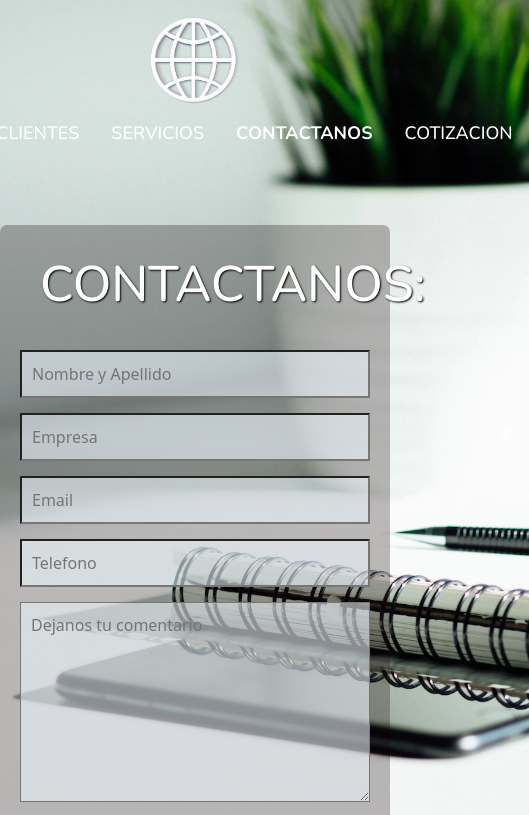
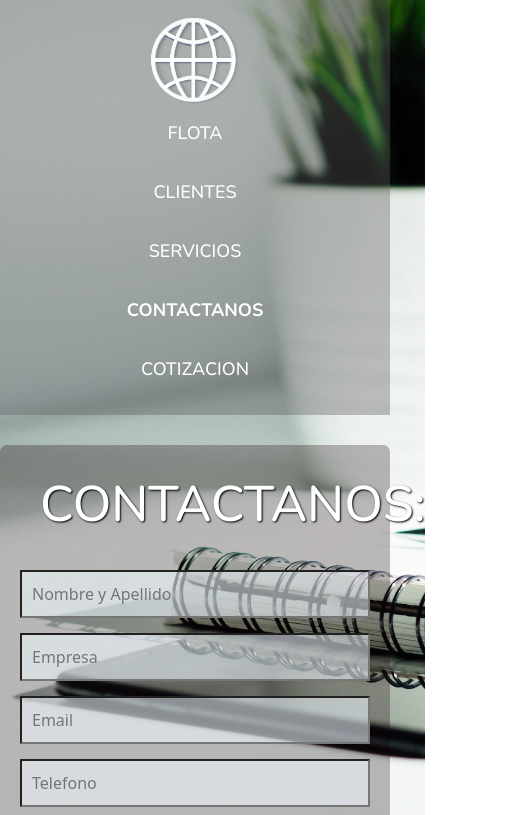
Before and after one commit to SperaSA/ProyectoFinal-Spera, a website: page pages/contacto.html in a window 390 px wide. Shown: the top 815 px of the page, 529 px wide, since content can reach past the window. Drawn offline with nearby package versions, Linux system fonts and the light colour scheme.

Commit message:
Ultima correccion

```diff
--- a/scss/secciones/_headerform.scss
+++ b/scss/secciones/_headerform.scss
@@ -39,7 +39,7 @@
 }
 
 @media only screen and (max-width: 768px){
-    header{
+    .header2{
         display: flex;
         justify-content: space-between;
         align-items: center;
@@ -49,4 +49,16 @@
         font-size: 18px;
 }
 
+@media only screen and (max-width: 575px){
+    .header2{
+        background-color: rgba(92, 91, 91, 0.37);
+        .header2__ul{
+            display: flex;
+            flex-direction: column;
+            padding: 0;
+            margin: 0;
+            }
+        }
 }
+
+}
```
Also changed, not shown: css/style.css.
